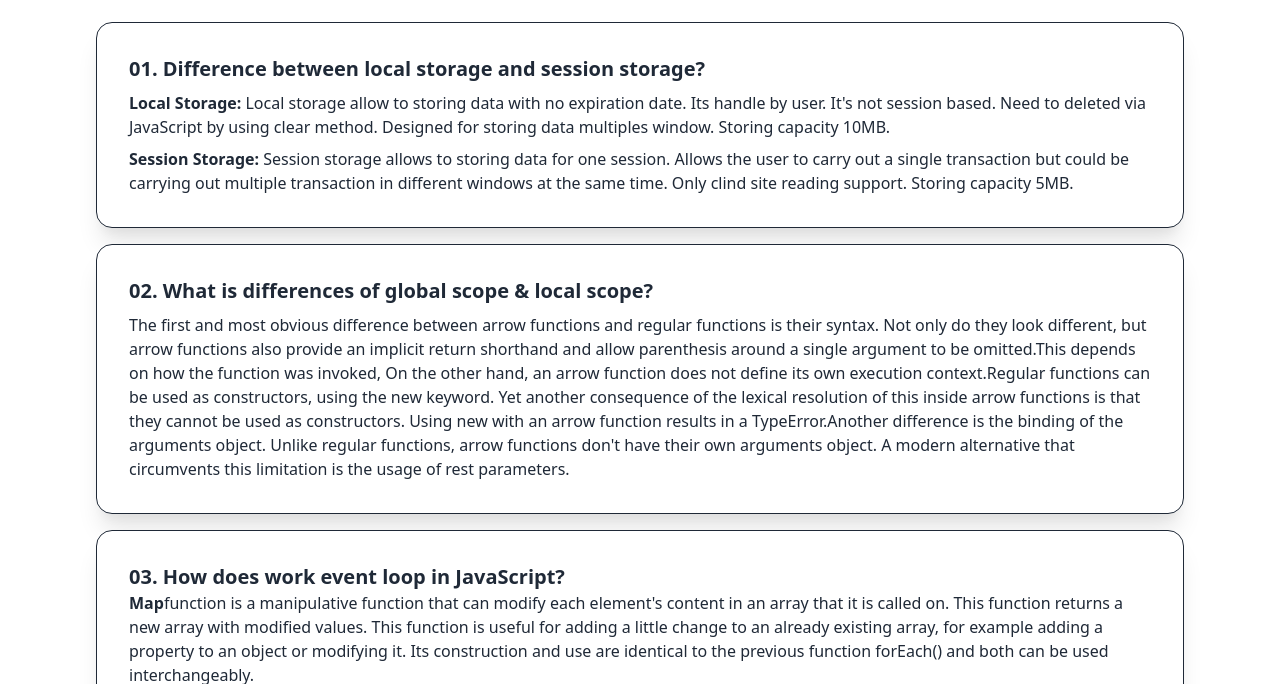
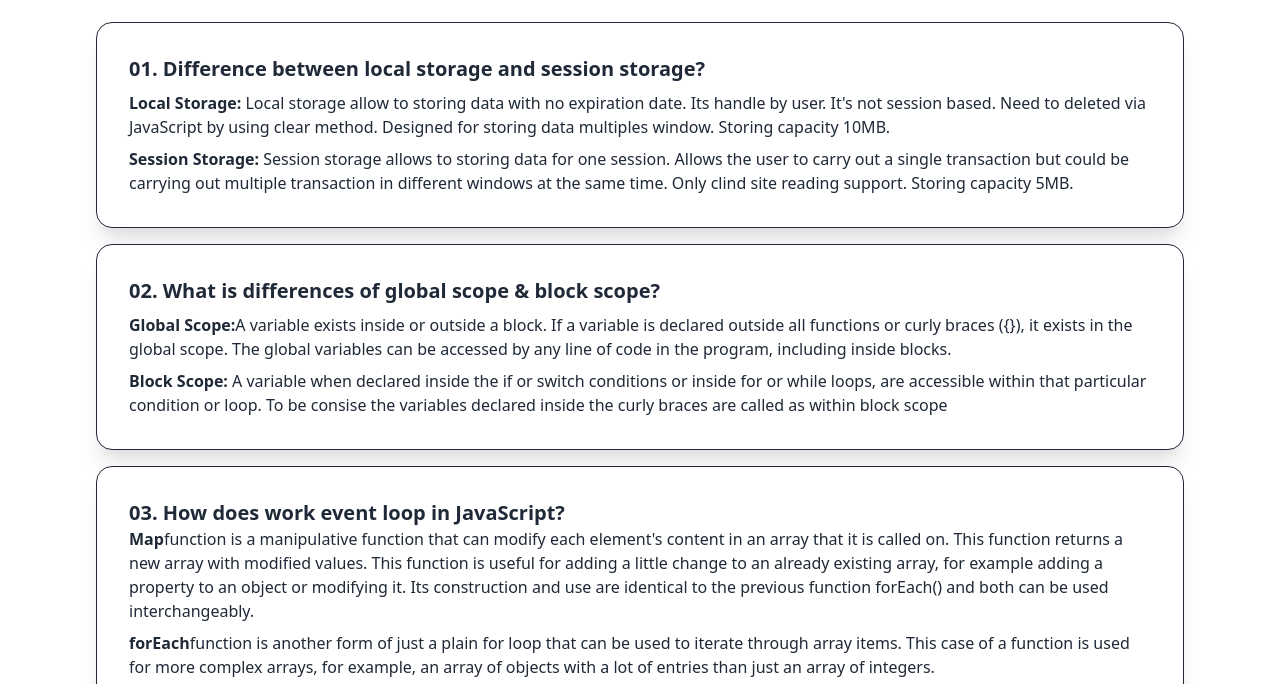
Before and after one commit to mdhasantaraque/monster-debug-taraque, a plain HTML site: page blog.html in a window 1280 px wide. Shown: the part 90-774 px from the top of the page. Drawn offline with nearby package versions, Linux system fonts and the light colour scheme; a script that the page names is missing.

Commit message:
blog is updating

```diff
--- a/blog.html
+++ b/blog.html
@@ -29,8 +29,9 @@
             </div>
             <div class="card lg:card-side mb-4 bg-base-100 border border-current shadow-xl">
                 <div class="card-body">
-                  <h2 class="card-title">02. What is differences of global scope & local scope?</h2>
-                  <p>The first and most obvious difference between arrow functions and regular functions is their syntax. Not only do they look different, but arrow functions also provide an implicit return shorthand and allow parenthesis around a single argument to be omitted.This depends on how the function was invoked, On the other hand, an arrow function does not define its own execution context.Regular functions can be used as constructors, using the new keyword. Yet another consequence of the lexical resolution of this inside arrow functions is that they cannot be used as constructors. Using new with an arrow function results in a TypeError.Another difference is the binding of the arguments object. Unlike regular functions, arrow functions don't have their own arguments object. A modern alternative that circumvents this limitation is the usage of rest parameters.</p>
+                  <h2 class="card-title">02. What is differences of global scope & block scope?</h2>
+                  <p><strong>Global Scope:</strong>A variable exists inside or outside a block. If a variable is declared outside all functions or curly braces ({}), it exists in the global scope. The global variables can be accessed by any line of code in the program, including inside blocks.</p>
+                  <p><strong>Block Scope:</strong> A variable when declared inside the if or switch conditions or inside for or while loops, are accessible within that particular condition or loop. To be consise the variables declared inside the curly braces are called as within block scope</p>
 
                 </div>
             </div>
```
